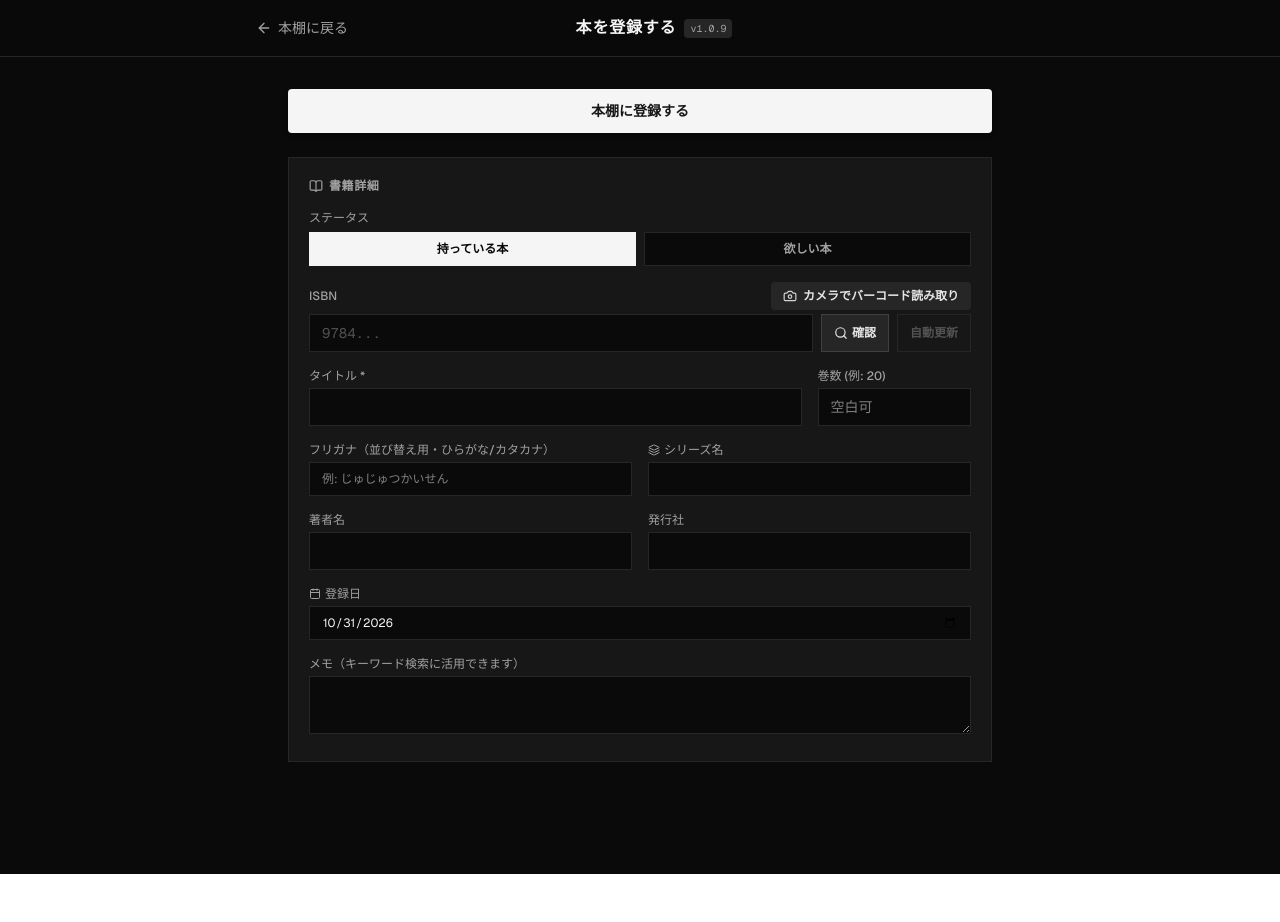
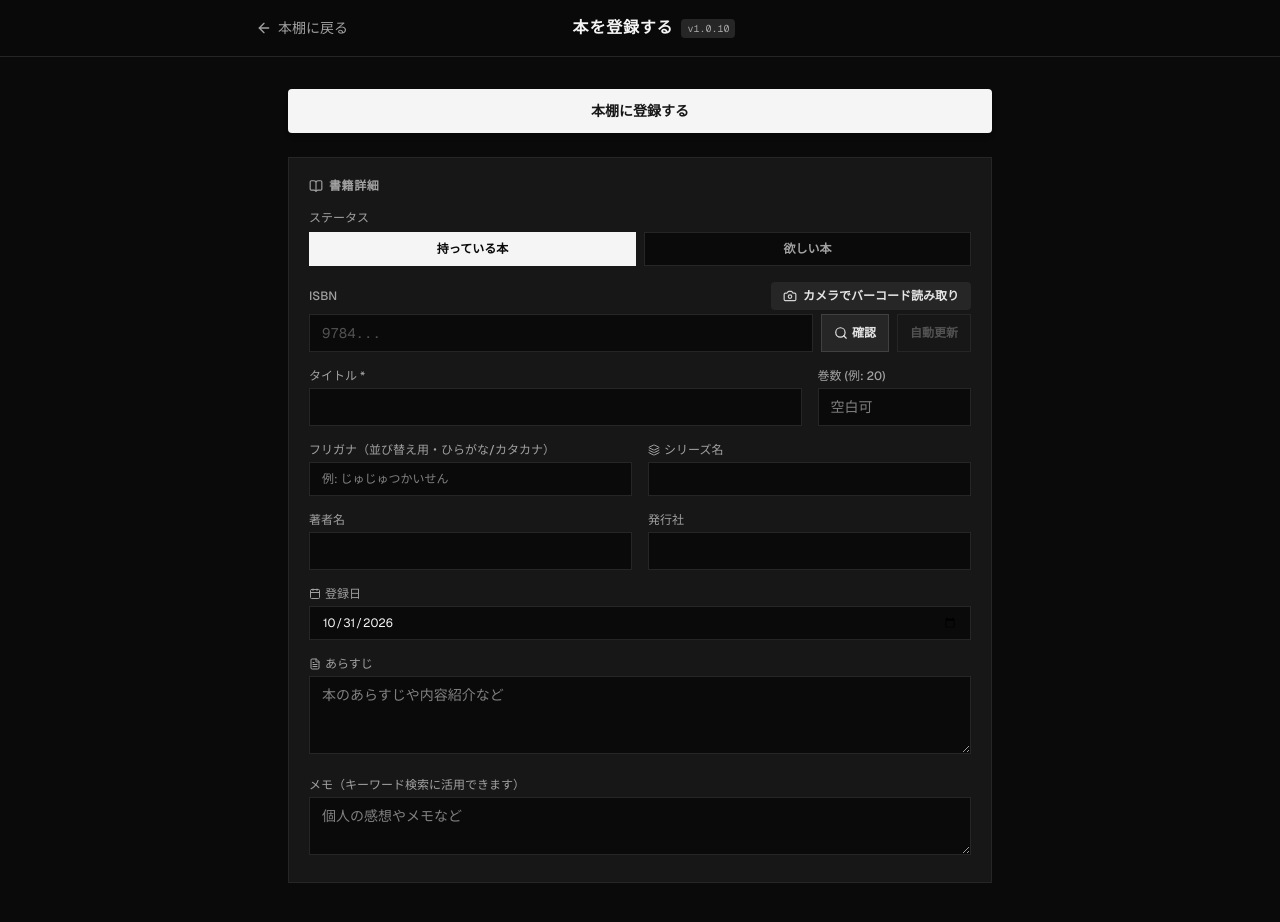
Before and after one commit to cat3-lang/my-book-app, a Next.js app: page /add in a window 1280 px wide. Shown: the top 922 px of the page. Before the commit the page ends 874 px from the top, so only its background shows below. Built offline with nearby package versions, Linux system fonts and the light colour scheme; no server answers.

Commit message:
v1.0.10: image_link削除、あらすじ(summary)欄の追加

```diff
--- a/app/add/page.tsx
+++ b/app/add/page.tsx
@@ -4,11 +4,11 @@ import { useState, useEffect, useRef } from "react";
 import { useRouter } from "next/navigation";
 import Link from "next/link";
 import { supabase } from "@/lib/supabase";
-import { ArrowLeft, BookOpen, Check, Calendar, Layers, Camera, X, RefreshCw, Search } from "lucide-react";
+import { ArrowLeft, BookOpen, Check, Calendar, Layers, Camera, X, RefreshCw, Search, FileText } from "lucide-react";
 import { Html5Qrcode } from "html5-qrcode";
 
 // 🔄 デプロイ確認用のバージョン番号
-const APP_VERSION = "v1.0.9";
+const APP_VERSION = "v1.0.10";
 
 type ExistingBookInfo = {
   id: string;
@@ -20,6 +20,7 @@ type ExistingBookInfo = {
   series?: string | null;
   authors?: string | null;
   publisher?: string | null;
+  summary?: string | null;
 };
 
 export default function AddBookPage() {
@@ -34,6 +35,8 @@ export default function AddBookPage() {
   const [authors, setAuthors] = useState("");
   const [publisher, setPublisher] = useState("");
   const [status, setStatus] = useState<"持っている" | "欲しい">("持っている");
+  const [summary, setSummary] = useState(""); // あらすじ
+  const [memo, setMemo] = useState(""); // メモ
 
   const [registeredDate, setRegisteredDate] = useState("");
 
@@ -42,12 +45,11 @@ export default function AddBookPage() {
     setRegisteredDate(todayStr);
   }, []);
 
-  const [memo, setMemo] = useState("");
   const [loading, setLoading] = useState(false);
   const [errorMessage, setErrorMessage] = useState("");
   const [existingBook, setExistingBook] = useState<ExistingBookInfo | null>(null);
   const [successMessage, setSuccessMessage] = useState("");
-  const [checkMessage, setCheckMessage] = useState<string | null>(null); // 確認ボタンの結果メッセージ
+  const [checkMessage, setCheckMessage] = useState<string | null>(null);
 
   // カメラ関連の状態
   const [isScanning, setIsScanning] = useState(false);
@@ -62,6 +64,7 @@ export default function AddBookPage() {
     setSeries("");
     setAuthors("");
     setPublisher("");
+    setSummary("");
     setMemo("");
     setExistingBook(null);
     setCheckMessage(null);
@@ -84,7 +87,7 @@ export default function AddBookPage() {
     setErrorMessage("");
     const { data: foundData } = await supabase
       .from("books")
-      .select("id, title, created_at, status, memo, volume, series, authors, publisher")
+      .select("id, title, created_at, status, memo, volume, series, authors, publisher, summary")
       .eq("isbn", cleanIsbn)
       .single();
 
@@ -95,6 +98,7 @@ export default function AddBookPage() {
       setSortTitle(foundData.title || "");
       setStatus(foundData.status || "持っている");
       setMemo(foundData.memo || "");
+      setSummary(foundData.summary || "");
       if (foundData.volume) setVolume(foundData.volume);
       if (foundData.series) setSeries(foundData.series);
       if (foundData.authors) setAuthors(foundData.authors);
@@ -186,6 +190,7 @@ export default function AddBookPage() {
           authors: authors.trim() || null,
           publisher: publisher.trim() || null,
           status: status,
+          summary: summary.trim() || null,
           memo: memo.trim() || null,
         })
         .eq("id", existingBook.id);
@@ -210,9 +215,9 @@ export default function AddBookPage() {
           series: series.trim() || null,
           authors: authors.trim() || null,
           publisher: publisher.trim() || null,
-          image_link: null,
           isbn: cleanIsbn || null,
           status: status,
+          summary: summary.trim() || null,
           created_at: registeredDate ? new Date(registeredDate).toISOString() : new Date().toISOString(),
           memo: memo.trim() || null,
         },
@@ -356,7 +361,6 @@ export default function AddBookPage() {
                 </div>
               </div>
 
-              {/* ISBN入力欄 ＋ 「確認ボタン」 ＋ 「自動更新ボタン（デザインのみ）」 */}
               <div className="flex gap-2">
                 <input
                   type="text"
@@ -383,7 +387,6 @@ export default function AddBookPage() {
                 </button>
               </div>
 
-              {/* 確認ボタンの結果メッセージ */}
               {checkMessage && (
                 <div className={`mt-2 p-2.5 text-xs rounded border ${
                   existingBook
@@ -480,10 +483,26 @@ export default function AddBookPage() {
               />
             </div>
 
+            {/* あらすじ欄 */}
+            <div>
+              <label className="block text-xs font-medium text-neutral-400 mb-1 flex items-center gap-1">
+                <FileText className="w-3 h-3" /> あらすじ
+              </label>
+              <textarea
+                rows={3}
+                placeholder="本のあらすじや内容紹介など"
+                value={summary}
+                onChange={(e) => setSummary(e.target.value)}
+                className="w-full bg-neutral-950 border border-neutral-800 px-3 py-2 text-sm text-neutral-100 focus:outline-none focus:border-neutral-500"
+              />
+            </div>
+
+            {/* メモ欄 */}
             <div>
               <label className="block text-xs font-medium text-neutral-400 mb-1">メモ（キーワード検索に活用できます）</label>
               <textarea
                 rows={2}
+                placeholder="個人の感想やメモなど"
                 value={memo}
                 onChange={(e) => setMemo(e.target.value)}
                 className="w-full bg-neutral-950 border border-neutral-800 px-3 py-2 text-sm text-neutral-100 focus:outline-none focus:border-neutral-500"
```
